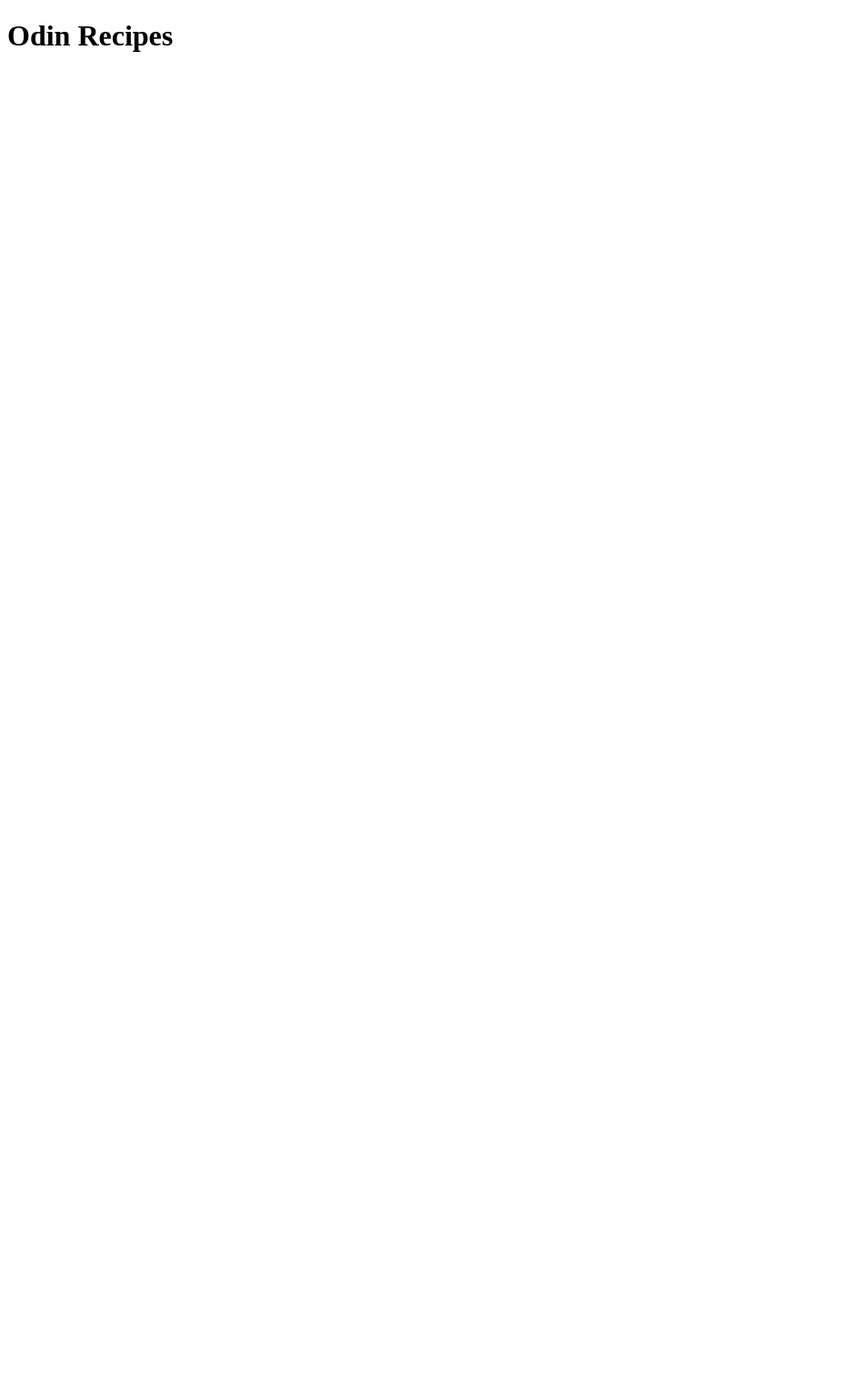
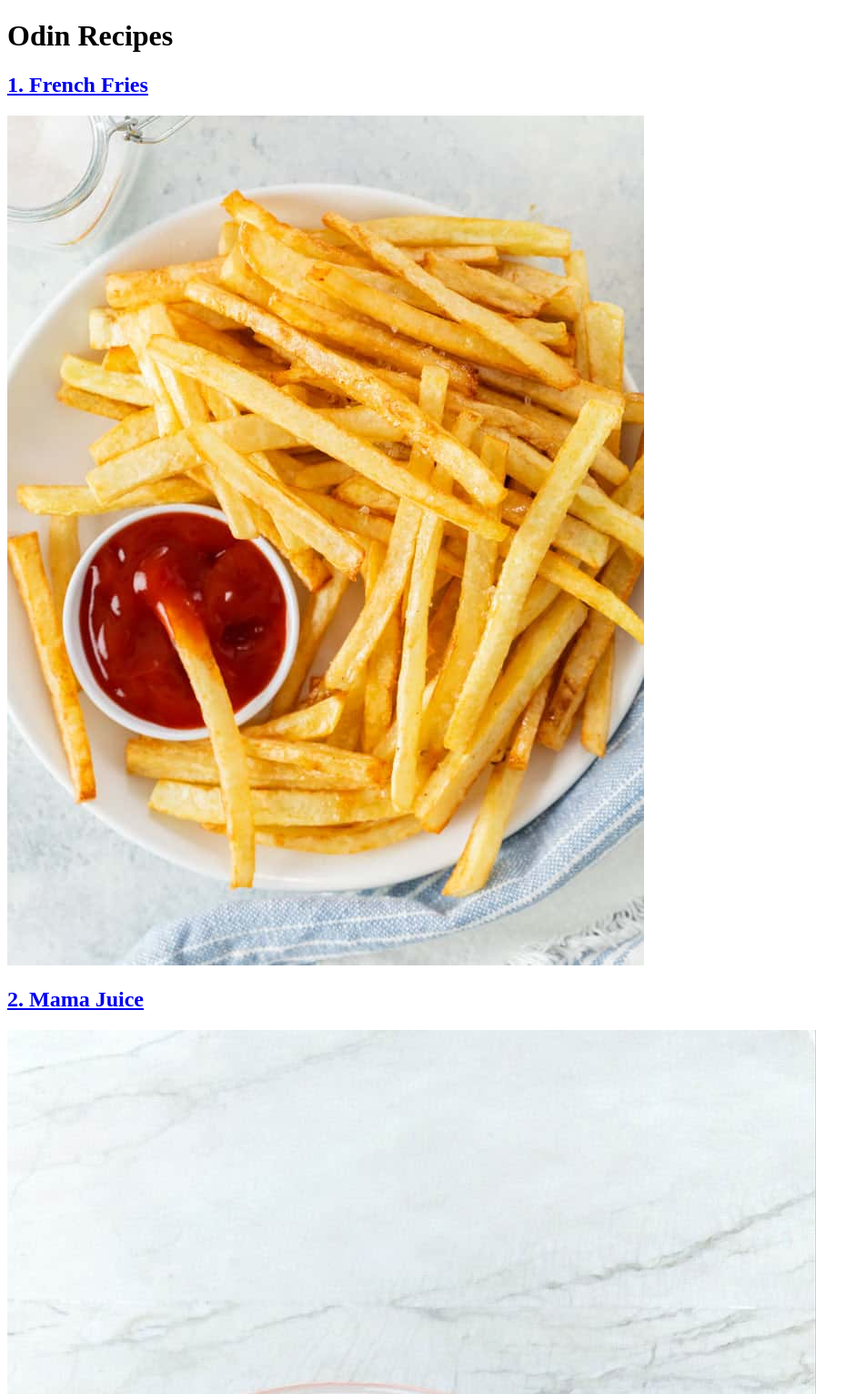
Before and after one commit to Schismond/-odin-recipes, a plain HTML site: page index.html in a window 1280 px wide. Shown: the top 1532 px of the page at 91% size, without its empty margins (0-952 px from the left). Before the commit the page ends 800 px from the top, so only its background shows below. Drawn offline with Linux system fonts and the light colour scheme.

Commit message:
added carrot recipe

```diff
--- a/index.html
+++ b/index.html
@@ -8,5 +8,9 @@
 </head>
 <body>
     <H1>Odin Recipes</H1>
+    <a href="Recipes/french-fries.html"><h2>1. French Fries</h2></a>
+    <img src="img/fries.jpg" alt="french-fries">
+    <a href="Recipes/mama_juice.html"><h2>2. Mama Juice</h2></a>
+    <img src="img/carrot-juice.jpg" alt="carrot-juice">
 </body>
 </html>
```
Also changed, not shown: img/carrot-juice.jpg (added).
